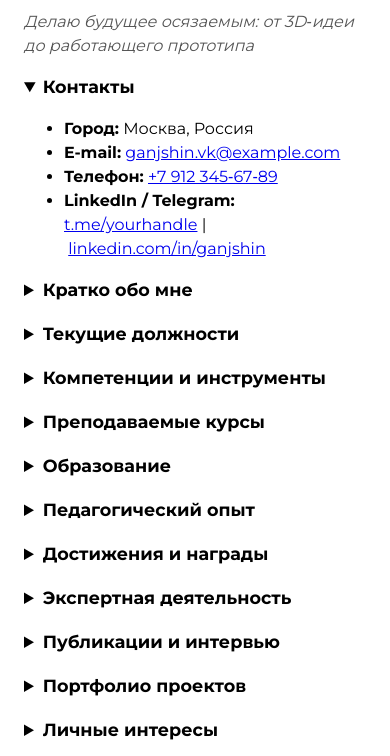
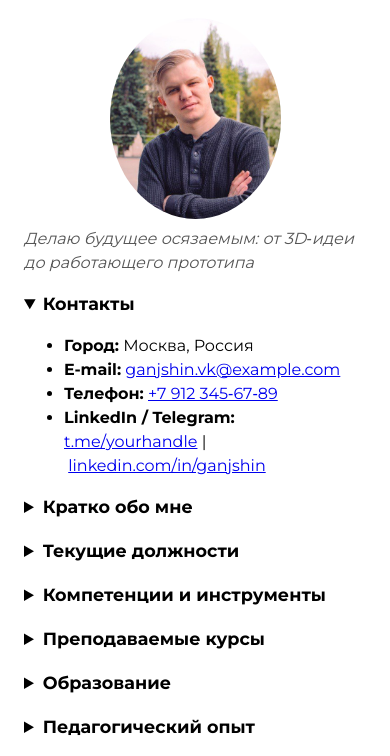
Before and after one commit to STEP3DLab/SpaceInvader, a plain HTML site: page index.html in a window 390 px wide. Shown: the part 75-831 px from the top of the page. Drawn offline with Linux system fonts and the light colour scheme.

Commit message:
Add responsive avatar image

```diff
--- a/index.html
+++ b/index.html
@@ -9,11 +9,13 @@
  summary{cursor:pointer;font-size:1.1rem;margin:0.5em 0;}
  details details{margin-left:1em;}
  h1{font-size:2rem;margin-top:0;}
+ .avatar{display:block;margin:0 auto 1em;width:50%;max-width:200px;border-radius:50%;height:auto;}
  .tagline{font-style:italic;color:#555;margin-top:-0.5em;}
 </style>
 </head>
 <body>
 <h1>Владимир Ганьшин</h1>
+<img src="Avatar_Ganshin.jpg" alt="Владимир Ганьшин" class="avatar">
 <p class="tagline">Делаю будущее осязаемым: от 3D‑идеи до работающего прототипа</p>
 <details open><summary><strong>Контакты</strong></summary>
 
```
